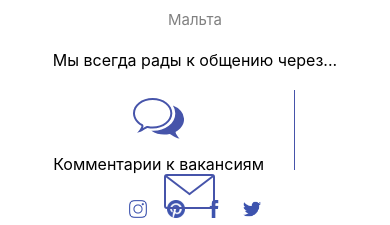
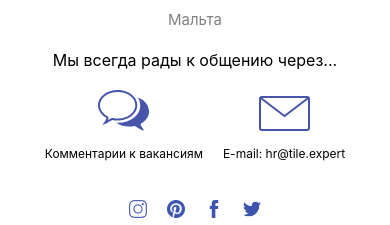
Before and after one commit to PiniazikValery/career-page, a React (Create React App) app: page / in a window 390 px wide. Shown: the part 4811-5036 px from the top of the page. Built offline with nearby package versions, Linux system fonts and the light colour scheme.

Commit message:
DMCS - mobile contacts section has been developed

```diff
--- a/src/components/career/contacts_section/index.js
+++ b/src/components/career/contacts_section/index.js
@@ -1,9 +1,14 @@
 import React from 'react';
 import { CommentsIcon, MailIcon, InstagramIcon, PinterestIcon, FacebookIcon, TwitterIcon } from './icons';
+import { useMediaQuery } from 'react-responsive';
+import deviceSizes from '../../../responsive_design/device_sizes';
+import { Desktop } from '../../../responsive_design';
 
 const ContactsSection = () => {
+    const isMobile = useMediaQuery({ query: `(max-width: ${deviceSizes.mobileMaxWidth}px)` });
+
     return (
-        <div className="contacts-section">
+        <div id="contact" className="contacts-section">
             <div className="contacts-content">
                 <div className="intro">
                     Контакты
@@ -11,13 +16,15 @@ const ContactsSection = () => {
                 </div>
                 Мы всегда рады к общению через...
                 <br />
-                <div className="options">
-                    <div className="comments-option">
+                <div className={`options${isMobile ? ' mobile' : ''}`}>
+                    <div className={`comments-option${isMobile ? ' mobile' : ''}`}>
                         <CommentsIcon />
                         Комментарии к вакансиям
                 </div>
-                    <div className="vl"></div>
-                    <div className="email-option">
+                    <Desktop>
+                        <div className="vl" />
+                    </Desktop>
+                    <div className={`email-option${isMobile ? ' mobile' : ''}`}>
                         <MailIcon />
                         E-mail: hr@tile.expert
                 </div>
--- a/src/components/career/hire_system_section/HireSystem.js
+++ b/src/components/career/hire_system_section/HireSystem.js
@@ -3,7 +3,7 @@ import { Point, EmailIcon } from './icons';
 
 const HireSystem = (props) => {
     return (
-        <div className={`hire-system-section${props.mobile ? ' mobile' : ''}`}>
+        <div id="hire_system" className={`hire-system-section${props.mobile ? ' mobile' : ''}`}>
             <div className="hire-system-content">
                 <div className="intro">
                     Система найма
--- a/src/components/career/our_team_section/index.js
+++ b/src/components/career/our_team_section/index.js
@@ -7,7 +7,7 @@ const OurTeamSection = () => {
     const isMobile = useMediaQuery({ query: `(max-width: ${deviceSizes.mobileMaxWidth}px)` });
 
     return (
-        <div className="our-team-section">
+        <div id="our_team" className="our-team-section">
             <div className="our-team-content">
                 <div className="intro">
                     Наша команда
--- a/src/components/career/vacancy_section/MobileVacancySection.js
+++ b/src/components/career/vacancy_section/MobileVacancySection.js
@@ -3,7 +3,7 @@ import { PlusIcon, MinusIcon } from './icons';
 
 const MobileVacancySection = (props) => {
     return (
-        <div className="vacancy-section">
+        <div id="vacancies" className="vacancy-section">
             <div className="vacancy-content">
                 <div className="intro">
                     Вакансии
--- a/src/components/career/vacancy_section/desktopVacancySection.js
+++ b/src/components/career/vacancy_section/desktopVacancySection.js
@@ -3,7 +3,7 @@ import { PlusIcon, MinusIcon, RightArrow } from './icons';
 
 const DesktopVacancySection = (props) => {
     return (
-        <div className="vacancy-section">
+        <div id="vacancies" className="vacancy-section">
             <div className="vacancy-content">
                 <div className="intro">
                     Вакансии
--- a/src/sass/career/_contacts_section.scss
+++ b/src/sass/career/_contacts_section.scss
@@ -21,6 +21,8 @@
             position: relative;
             left: -1.5%;
             padding: 20px;
+            padding-left: 0;
+            padding-right: 0;
             height: 80px;
             .comments-option {
                 display: inline-block;
@@ -30,6 +32,11 @@
                     margin: auto;
                     padding-bottom: 15px;
                 }
+            }
+
+            .comments-option.mobile {
+                font-size: 12px;
+                padding-right: 10px;
             }
 
             .email-option {
@@ -42,6 +49,11 @@
                 }
             }
 
+            .email-option.mobile {
+                font-size: 12px;
+                padding-left: 10px;
+            }
+
             .vl {
                 display: inline-block;
                 border-left: 1px solid #4654aa;
@@ -49,6 +61,10 @@
                 margin-right: 30px;
                 height: 100%;
             }
+        }
+
+        .options.mobile {
+            left: initial;
         }
 
         .social-links {
```
